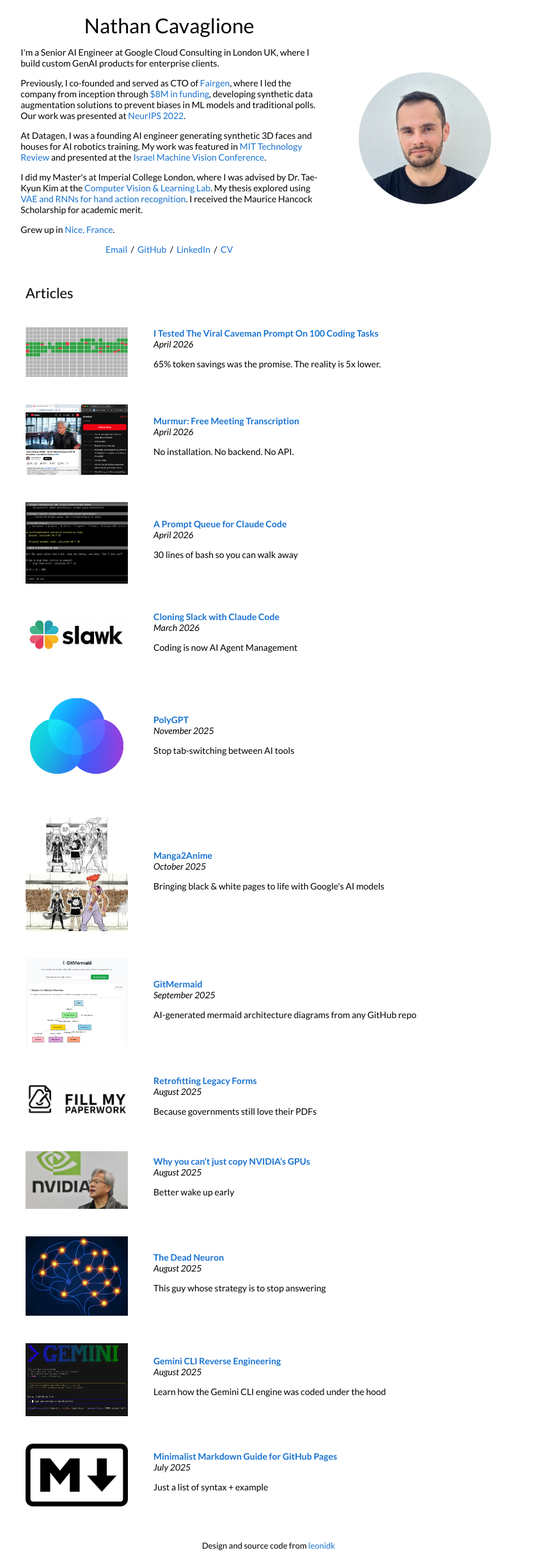
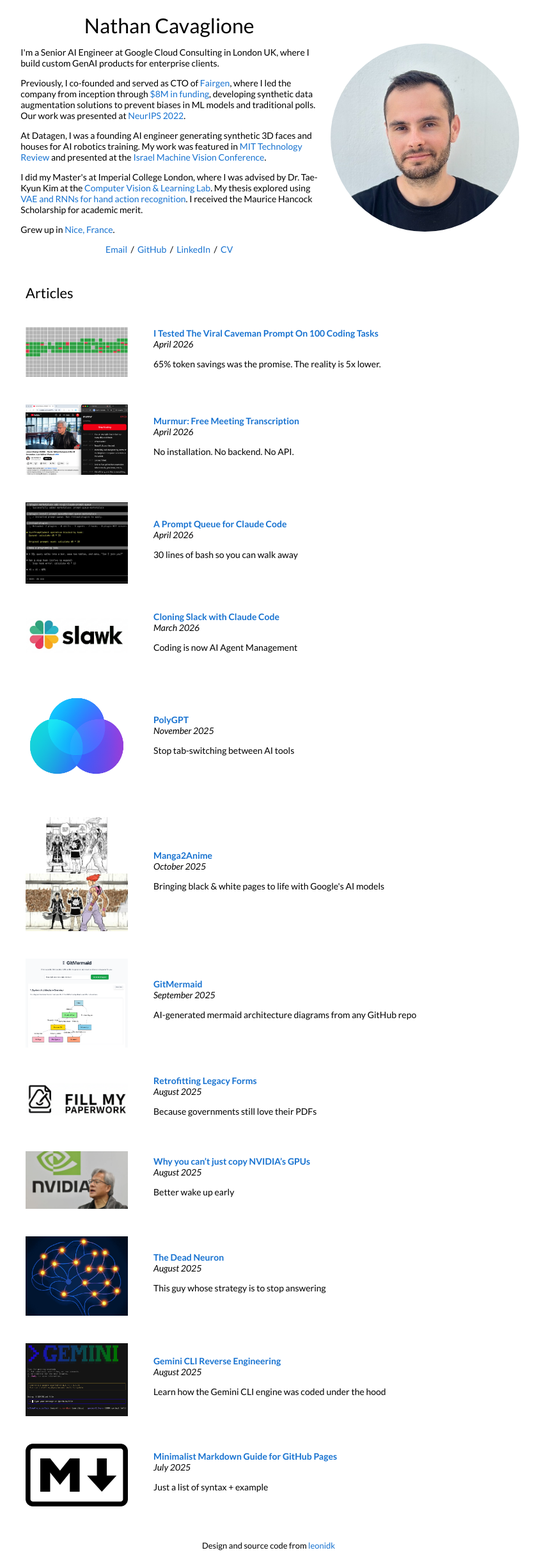
Before and after one commit to ncvgl/ncvgl.github.io, a Jekyll site: the page built from index.html, in a window 1280 px wide. Shown: the whole page at 64% size, without its empty margins (220-1063 px from the left). Built offline with Jekyll 4.4.1, drawn with Linux system fonts in a browser that asks for light colours.

Commit message:
Revert "Shrink profile photo to 70% of hero cell and center it"
This reverts commit 5bdd1817ffba359687863295954b8c00ade16c0b.

```diff
--- a/assets/css/simple.css
+++ b/assets/css/simple.css
@@ -43,10 +43,8 @@ name {
 img[alt="profile photo"] {
   border-radius: 50% !important;
   object-fit: cover;
-  width: 70%;
+  width: 100%;
   max-width: 100%;
-  display: block;
-  margin: 0 auto;
 }
 
 /* Home hero: name + photo + intro text.
```
